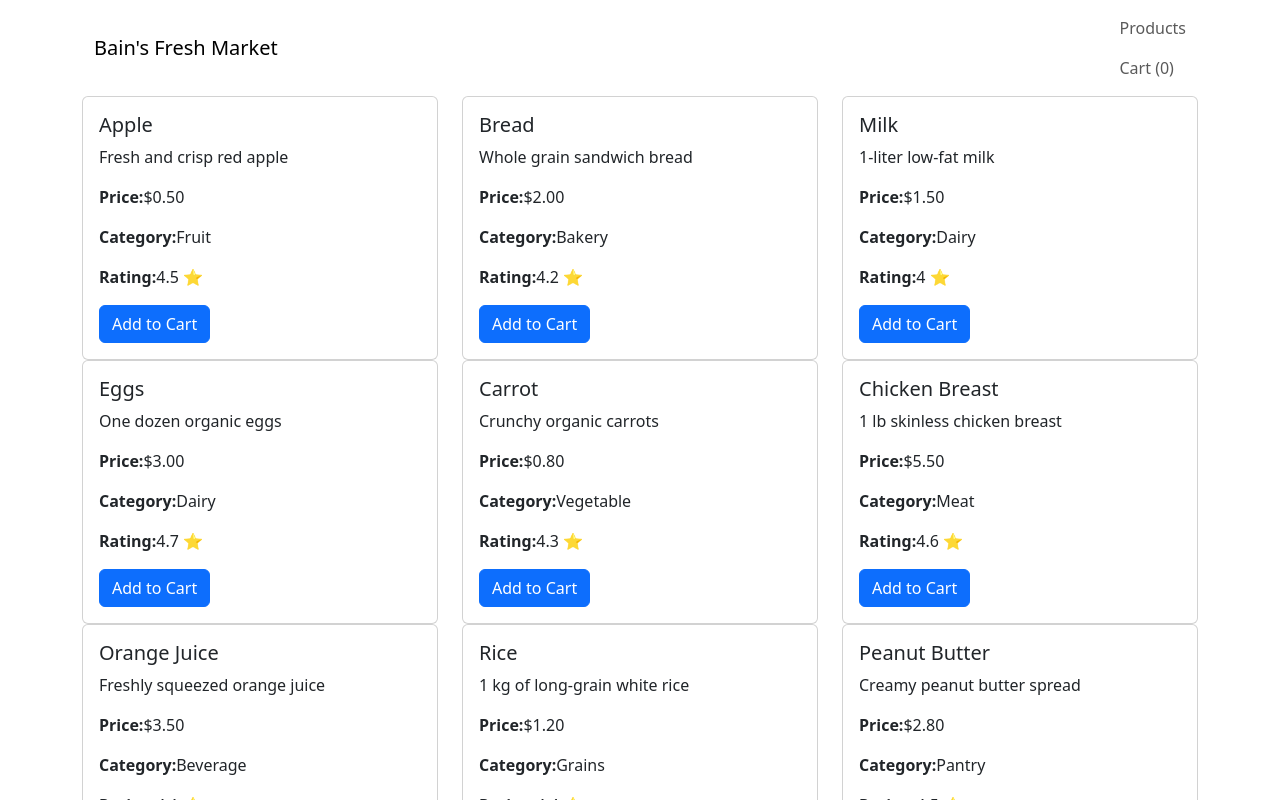
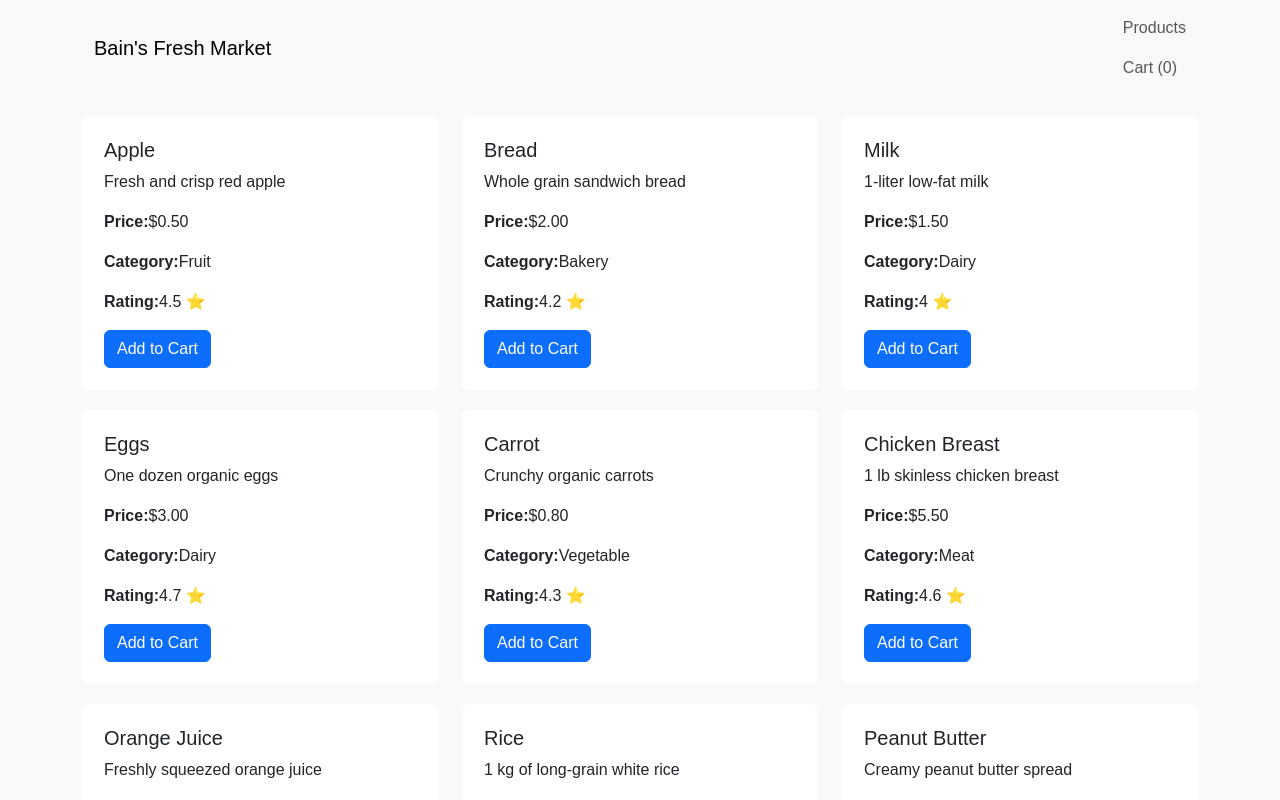
Before and after one commit to Mikebain2387/React_GroceryStore, a React (Create React App) app: page / in a window 1280 px wide. Shown: the top 800 px of the page. Built offline with nearby package versions, Linux system fonts and the light colour scheme.

Commit message:
add style, add more later

```diff
--- a/src/styles.css
+++ b/src/styles.css
@@ -0,0 +1,25 @@
+body{
+ background-color: rgb(248, 249, 250);
+ font-family: Arial, Helvetica, sans-serif;
+}
+
+.navbar{
+ margin-bottom: 20px;
+
+}
+
+.product-card {
+padding: 5px;
+margin-bottom: 20px;
+border: 1px solid rgb(255, 255, 255);
+}
+
+
+.cart{
+ padding: 10px;
+ background:rgb(245, 245, 245);
+}
+
+.checkout{
+
+}
```
